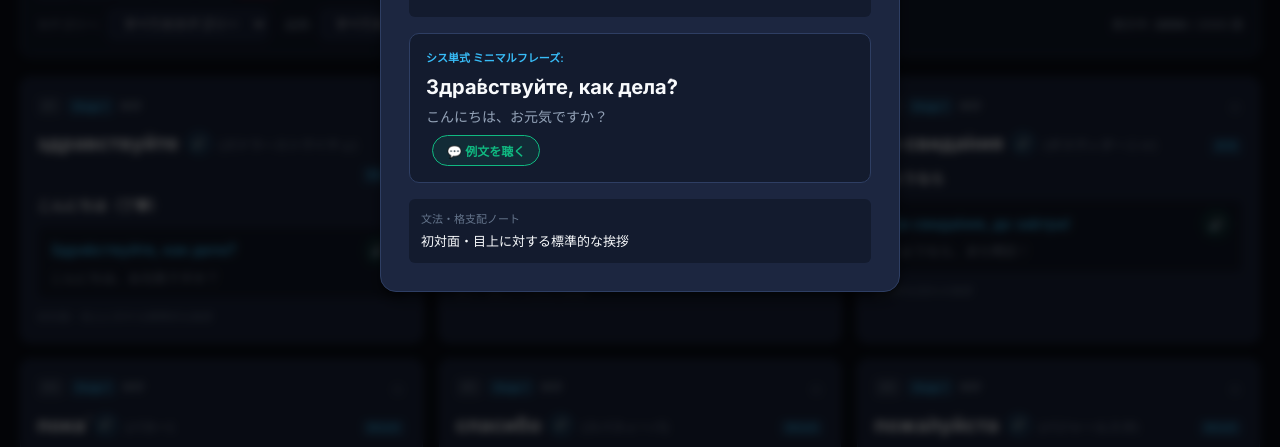
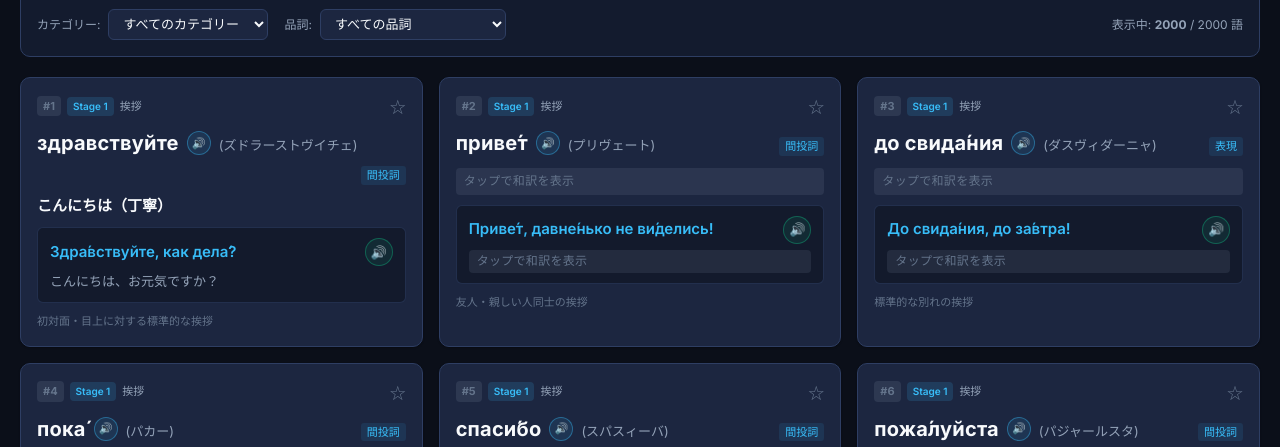
Before and after one commit to eodzai/russian-system-vocab, a plain HTML site: page index.html in a window 1280 px wide. Both pictures are taken after a click on the element 221 px from the left and 562 px from the top of the page. Shown: the part 353-800 px from the top of the page. Drawn offline with Linux system fonts and the light colour scheme; no server answers.

Commit message:
Update list cards: hide translations by default and reveal on tap; remove modal

```diff
--- a/app.js
+++ b/app.js
@@ -694,21 +694,21 @@
         <div class="word-reading">(${item.reading || ''})</div>
         <div class="word-pos">${item.pos}</div>
       </div>
-      <div class="word-meaning">${item.meaning}</div>
+      <div class="word-meaning hidden-meaning" data-placeholder="タップして日本語訳を表示">${item.meaning}</div>
 
       <div class="card-phrase-box">
         <div class="phrase-ru-row">
           <span class="phrase-ru">${item.phrase_ru}</span>
           <button class="audio-mini-btn phrase-audio-btn" data-audio="${item.phrase_clean}" title="例文フレーズを発音">🔊</button>
         </div>
-        <div class="phrase-ja">${item.phrase_ja}</div>
+        <div class="phrase-ja hidden-meaning" data-placeholder="タップして日本語訳を表示">${item.phrase_ja}</div>
       </div>
 
       ${aspectHtml}
       ${grammarHtml}
     `;
 
-    // クリックイベント
+    // クリックイベント（カードタップで日本語訳の表示/非表示を切り替え）
     el.addEventListener('click', (e) => {
       // 星アイコンクリック時
       if (e.target.closest('.star-icon-btn')) {
@@ -723,8 +723,9 @@
         speakRussian(text);
         return;
       }
-      // カードクリックで詳細モーダル表示
-      openDetailModal(item);
+
+      // 単語カードタップで日本語訳をトグル表示
+      el.classList.toggle('revealed');
     });
 
     return el;
--- a/styles.css
+++ b/styles.css
@@ -616,9 +616,52 @@ body {
 }
 
 .word-meaning {
-  font-size: 14px;
-  font-weight: 600;
-  color: var(--text-primary);
+  font-size: 15px;
+  font-weight: 600;
+  color: var(--text-primary);
+  min-height: 22px;
+  transition: all var(--transition-fast);
+}
+
+/* 日本語訳の隠し・タップ表示スタイル */
+.hidden-meaning {
+  position: relative;
+  color: transparent !important;
+  user-select: none;
+  background-color: rgba(148, 163, 184, 0.12);
+  border-radius: 4px;
+  padding: 2px 8px;
+  cursor: pointer;
+  transition: all var(--transition-fast);
+  display: inline-block;
+}
+
+.hidden-meaning::before {
+  content: "タップで和訳を表示";
+  position: absolute;
+  left: 8px;
+  top: 50%;
+  transform: translateY(-50%);
+  color: var(--text-muted);
+  font-size: 12px;
+  font-weight: 500;
+  letter-spacing: 0.3px;
+  pointer-events: none;
+}
+
+.vocab-card.revealed .hidden-meaning {
+  color: var(--text-primary) !important;
+  user-select: auto;
+  background-color: transparent;
+  padding: 0;
+}
+
+.vocab-card.revealed .phrase-ja.hidden-meaning {
+  color: var(--text-secondary) !important;
+}
+
+.vocab-card.revealed .hidden-meaning::before {
+  display: none;
 }
 
 /* ミニマルフレーズボックス */
@@ -629,7 +672,7 @@ body {
   padding: 10px 12px;
   display: flex;
   flex-direction: column;
-  gap: 4px;
+  gap: 6px;
 }
 
 .phrase-ru-row {
@@ -699,6 +742,8 @@ body {
 .phrase-ja {
   font-size: 13px;
   color: var(--text-secondary);
+  min-height: 20px;
+  transition: all var(--transition-fast);
 }
 
 .card-aspect-note {
--- a/sw.js
+++ b/sw.js
@@ -1,4 +1,4 @@
-const CACHE_NAME = 'russian-vocab-cache-v2';
+const CACHE_NAME = 'russian-vocab-cache-v3';
 const ASSETS_TO_CACHE = [
   './',
   './index.html',
```
